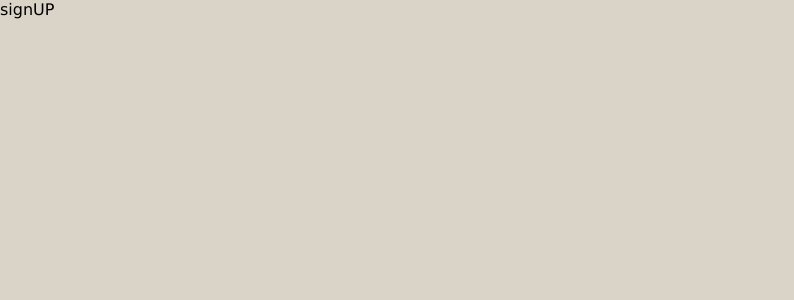
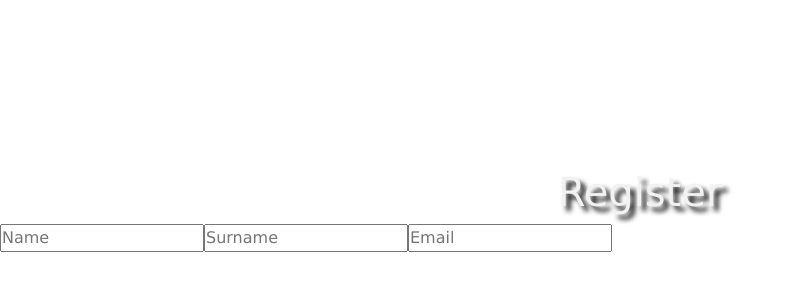
Before and after one commit to pleyer123/RealHome-app, a React (Vite) app: page /signUP in a window 1280 px wide. Shown: the top 300 px of the page, without its empty margins (0-794 px from the left). Built offline with nearby package versions, Linux system fonts and the light colour scheme.

Commit message:
code before swap again start of signup

```diff
--- a/src/App.jsx
+++ b/src/App.jsx
@@ -5,6 +5,7 @@ import SignupPage from "./Registration/signUP";
 import LoginPage from "./Registration/Login";
 import ListingsPage from "./Listings/Listings";
 import './App.css';
+import 'bootstrap/dist/css/bootstrap.min.css'
 
 function App() {
   return (
--- a/src/Registration/signUP.jsx
+++ b/src/Registration/signUP.jsx
@@ -1,8 +1,21 @@
 import React from 'react'
+
 
 const signUP = () => {
   return (
-    <div>signUP</div>
+    <form className='register-form'>
+      <div className='heading'>
+          <h1>Register</h1>
+      </div>
+
+      <div className='inputs'>
+          <input type="text" placeholder='Name' required/>
+          <input type="text" placeholder='Surname' required/>
+          <input type="email" placeholder='Email' required/>
+      </div>
+
+
+    </form>
   )
 }
 
```
